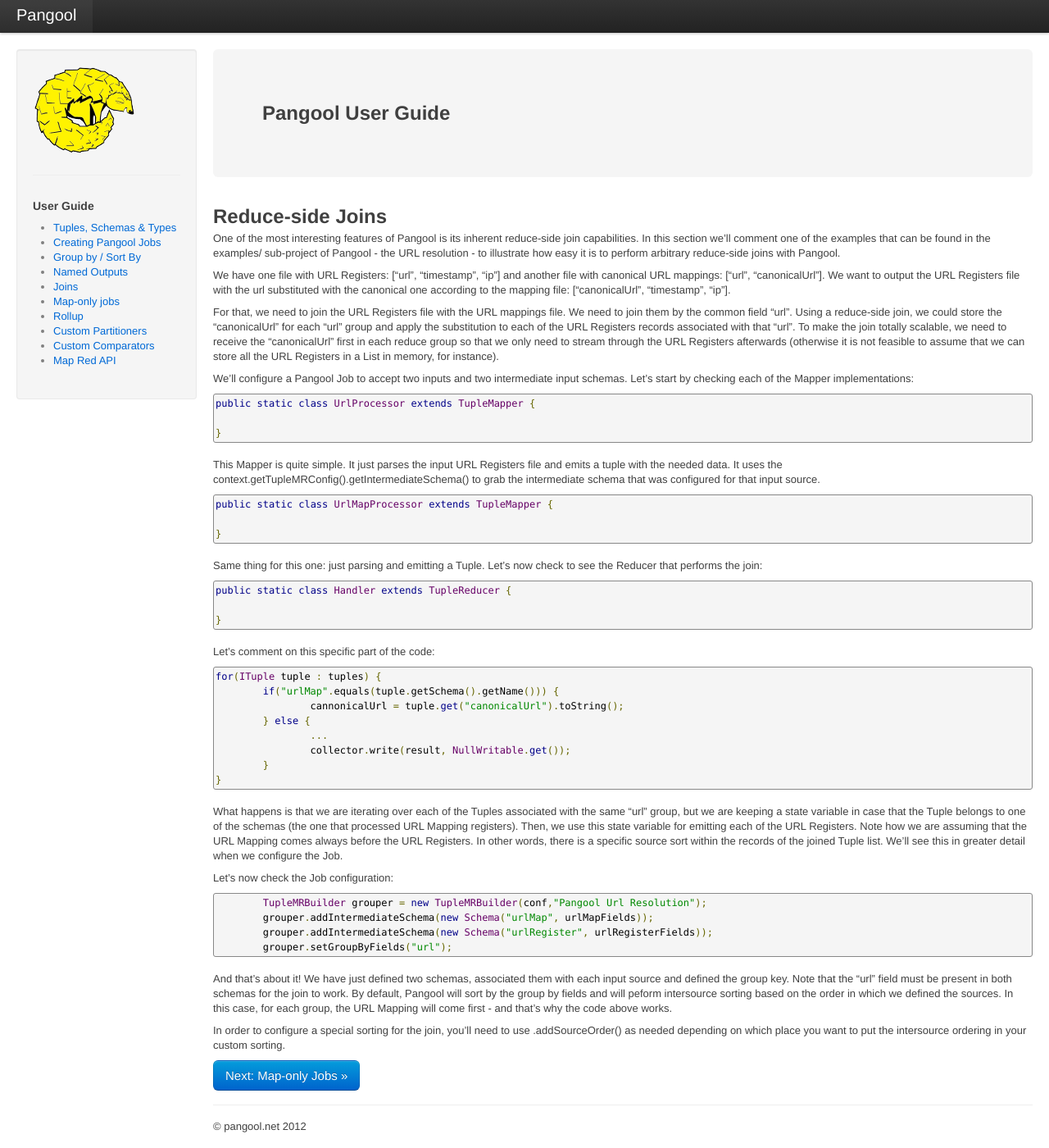
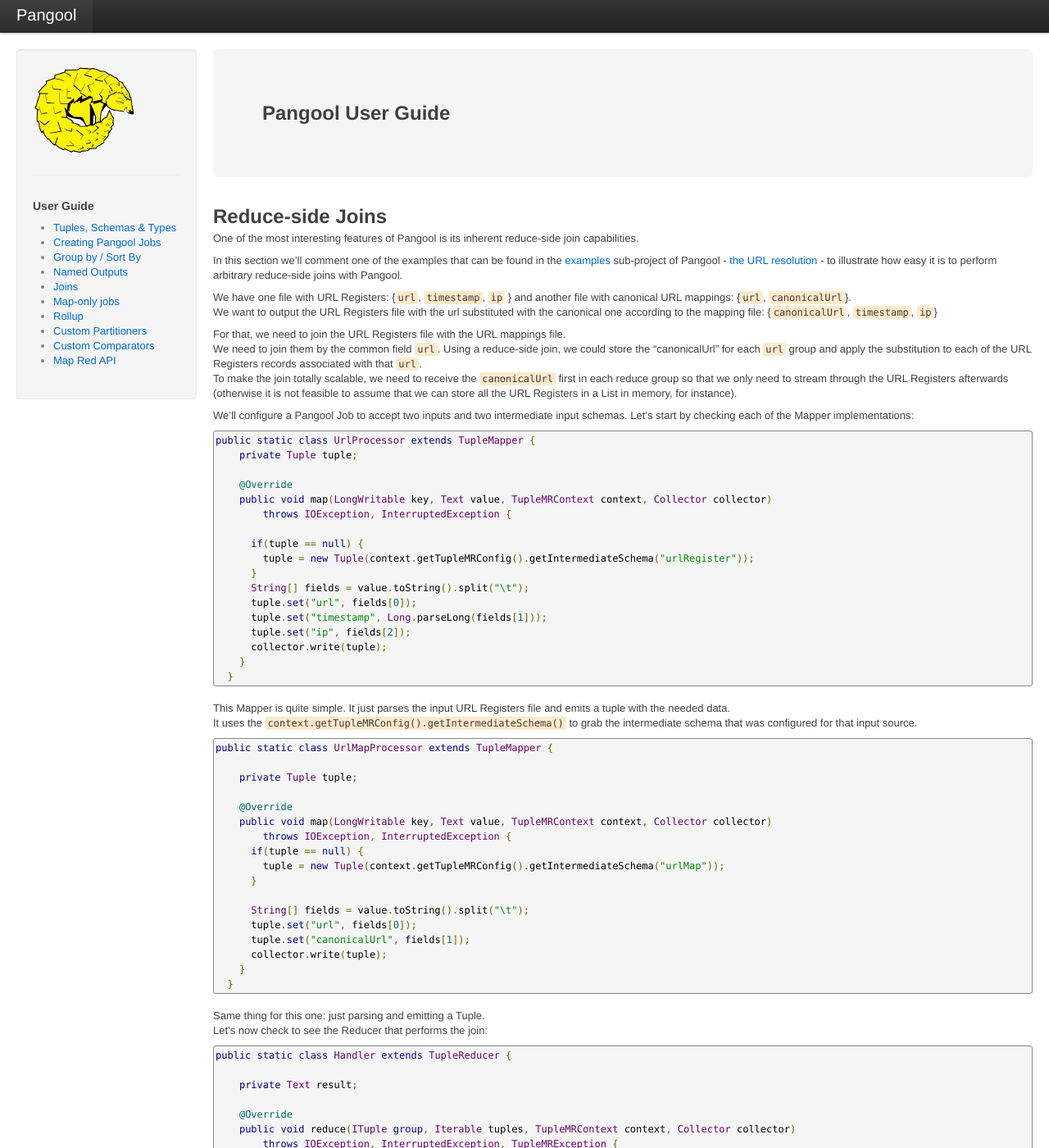
Before and after one commit to datasalt/pangool, a Jekyll site: the page built from userguide/joins.html, in a window 1280 px wide and 1400 px high. Shown: the whole window at 82% size. Built offline with Jekyll 4.4.1, drawn with Linux system fonts in a browser that asks for light colours; nearby versions of some CDN libraries; Markdown is read by kramdown in place of the engine named in the settings; some of the changed text lies outside the part shown.

Commit message:
draft of joins

```diff
--- a/userguide/group_and_sort.html
+++ b/userguide/group_and_sort.html
@@ -198,7 +198,6 @@
 </p>
 
 <pre class="prettyprint" id="java">
-
  REDUCE_GROUP_1 ("url1.com"):
  { "url1.com", "http://canonical_url1.com" }
  { "url1.com", 30000 }
@@ -209,9 +208,6 @@
  { "url2.com", "http://canonical_url2.com" }
  { "url2.com", 40000 }
  { "url2.com", 20000 }
- </pre>
-
-
-
+</pre>
 
 <p><a class="btn primary large" href="named_outputs.html">Next: Named outputs &raquo;</a></p>
--- a/userguide/joins.html
+++ b/userguide/joins.html
@@ -9,46 +9,112 @@
 <h2>Reduce-side Joins</h2>
 
 <p>
-One of the most interesting features of Pangool is its inherent reduce-side join capabilities. In this section we’ll comment one of the examples that can be found in the examples/ sub-project of Pangool - the URL resolution - to illustrate how easy it is to perform arbitrary reduce-side joins with Pangool.
+One of the most interesting features of Pangool is its inherent reduce-side join capabilities.
 </p>
 
 <p>
-We have one file with URL Registers: [“url”, “timestamp”, “ip”] and another file with canonical URL mappings: [“url”, “canonicalUrl”]. We want to output the URL Registers file with the url substituted with the canonical one according to the mapping file: [“canonicalUrl”, “timestamp”, “ip”].
+ In this section we’ll comment one of the examples that can be found in the
+ <a href="https://github.com/datasalt/pangool/tree/master/examples">examples</a> sub-project of Pangool
+  - <a href="https://github.com/datasalt/pangool/tree/master/examples/src/main/java/com/datasalt/pangool/examples/urlresolution/UrlResolution.java">the URL resolution</a>
+  - to illustrate how easy it is to perform arbitrary reduce-side joins with Pangool.
 </p>
 
 <p>
-For that, we need to join the URL Registers file with the URL mappings file. We need to join them by the common field “url”. Using a reduce-side join, we could store the “canonicalUrl” for each “url” group and apply the substitution to each of the URL Registers records associated with that “url”. To make the join totally scalable, we need to receive the “canonicalUrl” first in each reduce group so that we only need to stream through the URL Registers afterwards (otherwise it is not feasible to assume that we can store all the URL Registers in a List in memory, for instance).
+ We have one file with URL Registers: {<code>url</code>, <code>timestamp</code>, <code>ip</code> }
+ and another file with canonical URL mappings: {<code>url</code>, <code>canonicalUrl</code>}.<br>
+ We want to output the URL Registers file with the url substituted with the canonical
+ one according to the mapping file: {<code>canonicalUrl</code>, <code>timestamp</code>, <code>ip</code>}
 </p>
 
 <p>
-We’ll configure a Pangool Job to accept two inputs and two intermediate input schemas. Let’s start by checking each of the Mapper implementations:
+For that, we need to join the URL Registers file with the URL mappings file.<br>
+We need to join them by the common field <code>url</code>. Using a reduce-side join, we
+could store the “canonicalUrl” for each <code>url</code> group and apply the substitution
+to each of the URL Registers records associated with that <code>url</code>.<br>
+To make the join totally scalable, we need to receive the <code>canonicalUrl</code> first
+in each reduce group so that we only need to stream through the URL Registers afterwards
+(otherwise it is not feasible to assume that we can store all the URL Registers in a List in memory, for instance).
+</p>
+
+<p>
+We’ll configure a Pangool Job to accept two inputs and two intermediate input schemas.
+ Let’s start by checking each of the Mapper implementations:
 </p>
 
 <pre class="prettyprint" id="java">
 public static class UrlProcessor extends TupleMapper<LongWritable, Text> {
+    private Tuple tuple;
 
-}
+    @Override
+    public void map(LongWritable key, Text value, TupleMRContext context, Collector collector)
+        throws IOException, InterruptedException {
+
+      if(tuple == null) {
+        tuple = new Tuple(context.getTupleMRConfig().getIntermediateSchema("urlRegister"));
+      }
+      String[] fields = value.toString().split("\t");
+      tuple.set("url", fields[0]);
+      tuple.set("timestamp", Long.parseLong(fields[1]));
+      tuple.set("ip", fields[2]);
+      collector.write(tuple);
+    }
+  }
 </pre>
 
 <p>
-This Mapper is quite simple. It just parses the input URL Registers file and emits a tuple with the needed data. It uses the context.getTupleMRConfig().getIntermediateSchema() to grab the intermediate schema that was configured for that input source.
+This Mapper is quite simple. It just parses the input URL Registers file and emits a tuple
+with the needed data.<br>
+It uses the <code>context.getTupleMRConfig().getIntermediateSchema()</code> to grab
+the intermediate schema that was configured for that input source.
 </p>
 
 <pre class="prettyprint" id="java">
 public static class UrlMapProcessor extends TupleMapper<LongWritable, Text> {
 
-}
+    private Tuple tuple;
+
+    @Override
+    public void map(LongWritable key, Text value, TupleMRContext context, Collector collector)
+        throws IOException, InterruptedException {
+      if(tuple == null) {
+        tuple = new Tuple(context.getTupleMRConfig().getIntermediateSchema("urlMap"));
+      }
+
+      String[] fields = value.toString().split("\t");
+      tuple.set("url", fields[0]);
+      tuple.set("canonicalUrl", fields[1]);
+      collector.write(tuple);
+    }
+  }
 </pre>
 
 <p>
-Same thing for this one: just parsing and emitting a Tuple.
+Same thing for this one: just parsing and emitting a Tuple.<br>
 Let’s now check to see the Reducer that performs the join:
 </p>
 
 <pre class="prettyprint" id="java">
 public static class Handler extends TupleReducer<Text, NullWritable> {
 
-}
+    private Text result;
+
+    @Override
+    public void reduce(ITuple group, Iterable<ITuple> tuples, TupleMRContext context, Collector collector)
+        throws IOException, InterruptedException, TupleMRException {
+      if (result == null) {
+        result = new Text();
+      }
+      String cannonicalUrl = null;
+      for(ITuple tuple : tuples) {
+        if("urlMap".equals(tuple.getSchema().getName())) {
+          cannonicalUrl = tuple.get("canonicalUrl").toString();
+        } else {
+          result.set(cannonicalUrl + "\t" + tuple.get("timestamp") + "\t" + tuple.get("ip"));
+          collector.write(result, NullWritable.get());
+        }
+      }
+    }
+  }
 </pre>
 
 <p>
@@ -67,7 +133,12 @@
 </pre>
 
 <p>
-What happens is that we are iterating over each of the Tuples associated with the same “url” group, but we are keeping a state variable in case that the Tuple belongs to one of the schemas (the one that processed URL Mapping registers). Then, we use this state variable for emitting each of the URL Registers. Note how we are assuming that the URL Mapping comes always before the URL Registers. In other words, there is a specific source sort within the records of the joined Tuple list. We’ll see this in greater detail when we configure the Job.
+What happens is that we are iterating over each of the Tuples associated with the same
+<code>url</code> group, but we are keeping a state variable in case that the Tuple belongs
+to one of the schemas (the one that processed <code>URL Mapping</code> registers).<br>
+Then, we use this state variable for emitting each of the <code>URL Registers</code>.<br>
+ Note how we are assuming that the URL Mapping comes always before the <code>URL Registers</code>.<br>
+  In other words, there is a specific source sort within the records of the joined Tuple list. We’ll see this in greater detail when we configure the Job.
 </p>
 
 <p>
@@ -82,10 +153,15 @@
 </pre>
 
 <p>
-And that’s about it! We have just defined two schemas, associated them with each input source and defined the group key. Note that the “url” field must be present in both schemas for the join to work. By default, Pangool will sort by the group by fields and will peform intersource sorting based on the order in which we defined the sources. In this case, for each group, the URL Mapping will come first - and that’s why the code above works.
+And that’s about it! We have just defined two schemas, associated them with each input
+source and defined the group key. Note that the <code>url</code> field must be present in both schemas
+for the join to work. By default, Pangool will sort by the group by fields and will
+peform intersource sorting based on the order in which we defined the sources.
+In this case, for each group, the <code>URL Mapping</code> will come first - and that’s why the code above works.
 </p>
 
 <p>
-In order to configure a special sorting for the join, you’ll need to use .addSourceOrder() as needed depending on which place you want to put the intersource ordering in your custom sorting.
+In order to configure a special sorting for the join, you’ll need to use <code>addSourceOrder()</code>
+as needed depending on which place you want to put the <i>inter-source</i> ordering in your custom sorting.
 </p>
-<p><a class="btn primary large" href="userguide6.html">Next: Map-only Jobs &raquo;</a></p>
+<p><a class="btn primary large" href="map_only_jobs.html">Next: Map-only Jobs &raquo;</a></p>
```
